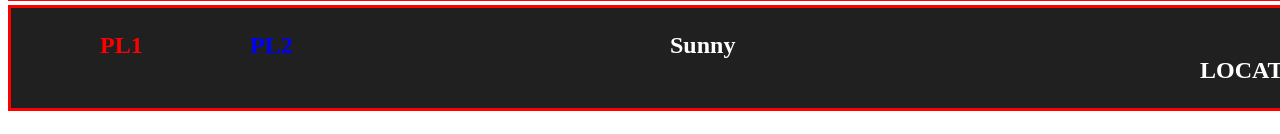
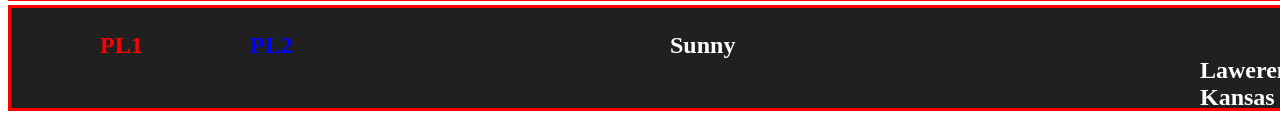
Before and after one commit to Davith-Lon/HackKu2020, a plain HTML site: page index.html in a window 1280 px wide. Shown: the part 663-797 px from the top of the page. Drawn offline with Linux system fonts and the light colour scheme; no server answers; animation ran at ten frames a second.

Commit message:
second push

```diff
--- a/index.html
+++ b/index.html
@@ -7,7 +7,7 @@
       </canvas>
       <div id="TextBox" >
         <h2 id="sunnyHead">SUNNY</h2>
-        <h2 id="location">LOCATION</h2>
+        <h2 id="location">Lawerence, Kansas</h2>
         <h2 id="pl1">PL1</h2>
         <h2 id="pl2">PL2</h2>
         </div>
```
